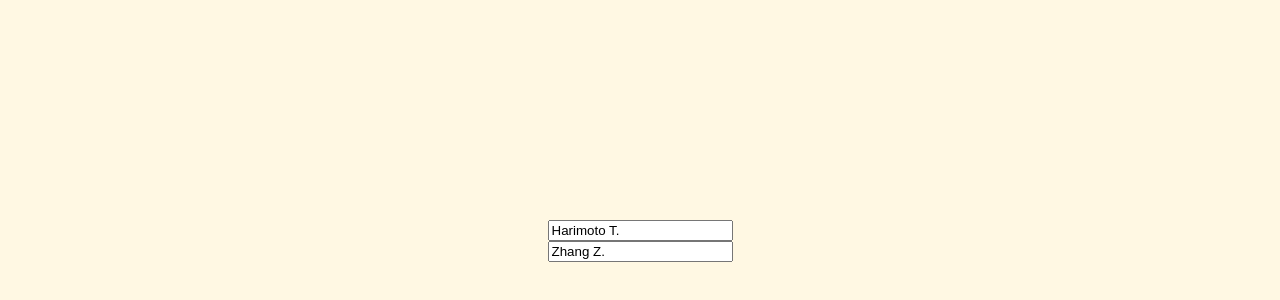
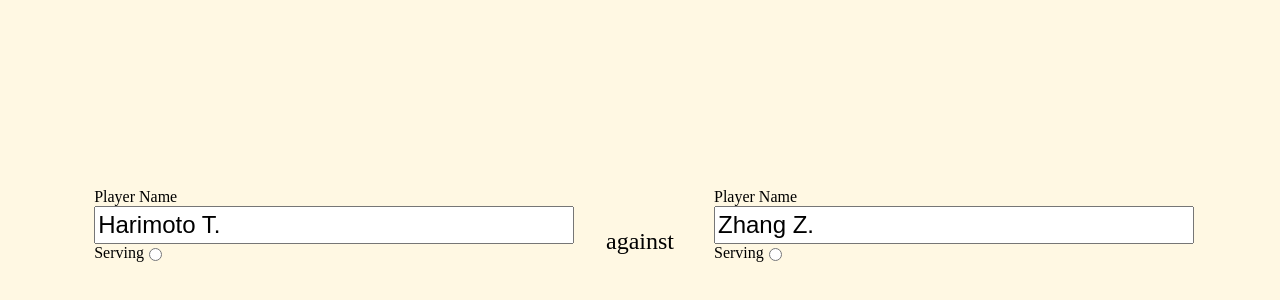
Before and after one commit to mayamalakova/score-counter, a Vue app: page / in a window 1280 px wide. Shown: the part 164-464 px from the top of the page. Built offline with nearby package versions, Linux system fonts and the light colour scheme.

Commit message:
render set up screen

```diff
--- a/src/assets/score-view.styl
+++ b/src/assets/score-view.styl
@@ -212,4 +212,31 @@ body {
       }
     }
   }
+
 }
+
+.set-up-game {
+  flex-row(space-between)
+
+  span {
+    margin 5vmin
+    font-size 3vmin
+  }
+
+}
+
+.player-name-input {
+  height 4vmin
+  font-size 3vmin
+  width 100%
+}
+
+.label-small {
+  font-size 2vmin
+  float left
+
+  &.for-inlined-input {
+    flex-row(space-around)
+    align-items center
+  }
+}
--- a/src/components/game-set-up.vue
+++ b/src/components/game-set-up.vue
@@ -1,16 +1,29 @@
 <template>
-    <div>
-        <div>
+    <div class="set-up-game">
+        <div class="player-field">
+            <label class="label-small for-bottom-input">Player Name</label>
             <input :value="playerLeft"
                    class="player-name-input"
                    placeholder="Player name"
                    @input="$emit(Events.UPDATE_PLAYER_LEFT, $event.target.value)">
+
+            <label class="label-small for-inlined-input">
+                Serving
+            <input type="radio" name="server" class="input-radio"/>
+            </label>
         </div>
-        <div>
+        <span >against</span>
+        <div class="player-field">
+            <label class="label-small for-bottom-input">Player Name</label>
             <input :value="playerRight"
                    class="player-name-input"
                    placeholder="Player name"
-                   @input="$emit(Events.UPDATE_PLAYER_LEFT, $event.target.value)">
+                   @input="$emit(Events.UPDATE_PLAYER_RIGHT, $event.target.value)">
+
+            <label class="label-small for-inlined-input">
+                Serving
+                <input type="radio" name="server" class="input-radio"/>
+            </label>
         </div>
 
     </div>
@@ -18,6 +31,7 @@
 
 <script>
     import Events from '../utils/events';
+    import "../assets/score-view.styl";
 
     export default {
         name: "game-set-up",
```
